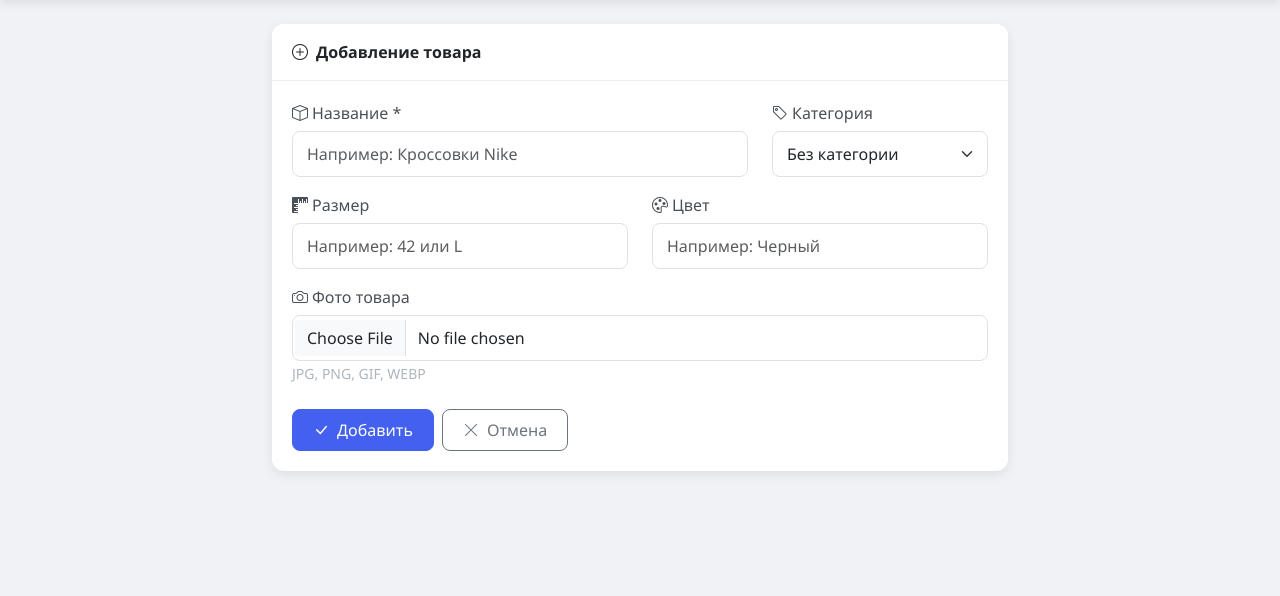
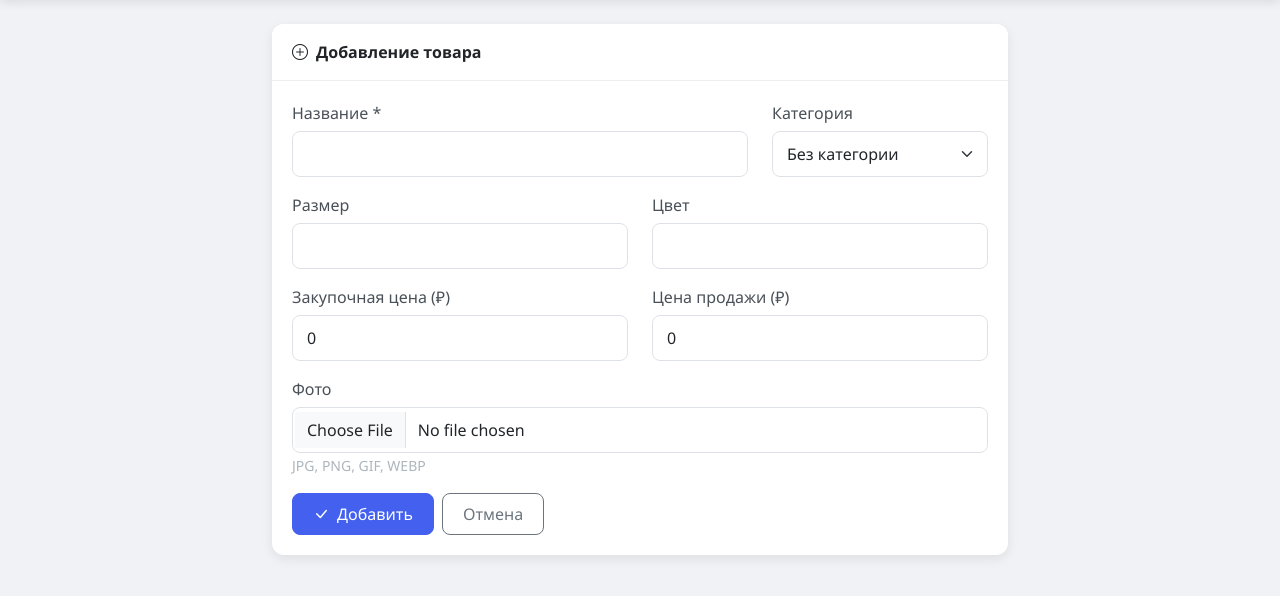
Before and after one commit to kirilltaganov63-prog/sklad-uchot, a Flask app: page /products/add in a window 1280 px wide. Shown: the part 68-664 px from the top of the page. Run offline with Flask 3, Linux system fonts and the light colour scheme.

Commit message:
Update product_form.html

```diff
--- a/templates/product_form.html
+++ b/templates/product_form.html
@@ -14,16 +14,12 @@
                 <form method="post" enctype="multipart/form-data">
                     <div class="row">
                         <div class="col-md-8 mb-3">
-                            <label for="name" class="form-label">
-                                <i class="bi bi-box me-1"></i>Название *
-                            </label>
+                            <label for="name" class="form-label">Название *</label>
                             <input type="text" class="form-control" id="name" name="name" required
-                                   value="{{ product.name if product else '' }}" placeholder="Например: Кроссовки Nike">
+                                   value="{{ product.name if product else '' }}">
                         </div>
                         <div class="col-md-4 mb-3">
-                            <label for="category_id" class="form-label">
-                                <i class="bi bi-tag me-1"></i>Категория
-                            </label>
+                            <label for="category_id" class="form-label">Категория</label>
                             <select class="form-select" id="category_id" name="category_id">
                                 <option value="">Без категории</option>
                                 {% for cat in categories %}
@@ -37,42 +33,47 @@
 
                     <div class="row">
                         <div class="col-md-6 mb-3">
-                            <label for="size" class="form-label">
-                                <i class="bi bi-rulers me-1"></i>Размер
-                            </label>
+                            <label for="size" class="form-label">Размер</label>
                             <input type="text" class="form-control" id="size" name="size"
-                                   value="{{ product.size if product else '' }}" placeholder="Например: 42 или L">
+                                   value="{{ product.size if product else '' }}">
                         </div>
                         <div class="col-md-6 mb-3">
-                            <label for="color" class="form-label">
-                                <i class="bi bi-palette me-1"></i>Цвет
-                            </label>
+                            <label for="color" class="form-label">Цвет</label>
                             <input type="text" class="form-control" id="color" name="color"
-                                   value="{{ product.color if product else '' }}" placeholder="Например: Черный">
+                                   value="{{ product.color if product else '' }}">
+                        </div>
+                    </div>
+
+                    <div class="row">
+                        <div class="col-md-6 mb-3">
+                            <label for="cost_price" class="form-label">Закупочная цена (₽)</label>
+                            <input type="number" step="0.01" class="form-control" id="cost_price" name="cost_price"
+                                   value="{{ product.cost_price if product else 0 }}">
+                        </div>
+                        <div class="col-md-6 mb-3">
+                            <label for="sale_price" class="form-label">Цена продажи (₽)</label>
+                            <input type="number" step="0.01" class="form-control" id="sale_price" name="sale_price"
+                                   value="{{ product.sale_price if product else 0 }}">
                         </div>
                     </div>
 
                     <div class="mb-3">
-                        <label for="image" class="form-label">
-                            <i class="bi bi-camera me-1"></i>Фото товара
-                        </label>
+                        <label for="image" class="form-label">Фото</label>
                         {% if product and product.image %}
                         <div class="mb-2">
                             <img src="{{ url_for('static', filename='uploads/' + product.image) }}"
-                                 style="max-height: 150px;" class="img-thumbnail">
+                                 style="max-height: 100px;" class="img-thumbnail">
                         </div>
                         {% endif %}
                         <input type="file" class="form-control" id="image" name="image" accept="image/*">
                         <small class="text-muted">JPG, PNG, GIF, WEBP</small>
                     </div>
 
-                    <div class="mt-4 d-flex gap-2">
+                    <div class="d-flex gap-2">
                         <button type="submit" class="btn btn-primary">
                             <i class="bi bi-check-lg me-2"></i>{{ 'Сохранить' if action == 'edit' else 'Добавить' }}
                         </button>
-                        <a href="{{ url_for('products') }}" class="btn btn-outline-secondary">
-                            <i class="bi bi-x-lg me-2"></i>Отмена
-                        </a>
+                        <a href="{{ url_for('products') }}" class="btn btn-outline-secondary">Отмена</a>
                     </div>
                 </form>
             </div>
```
